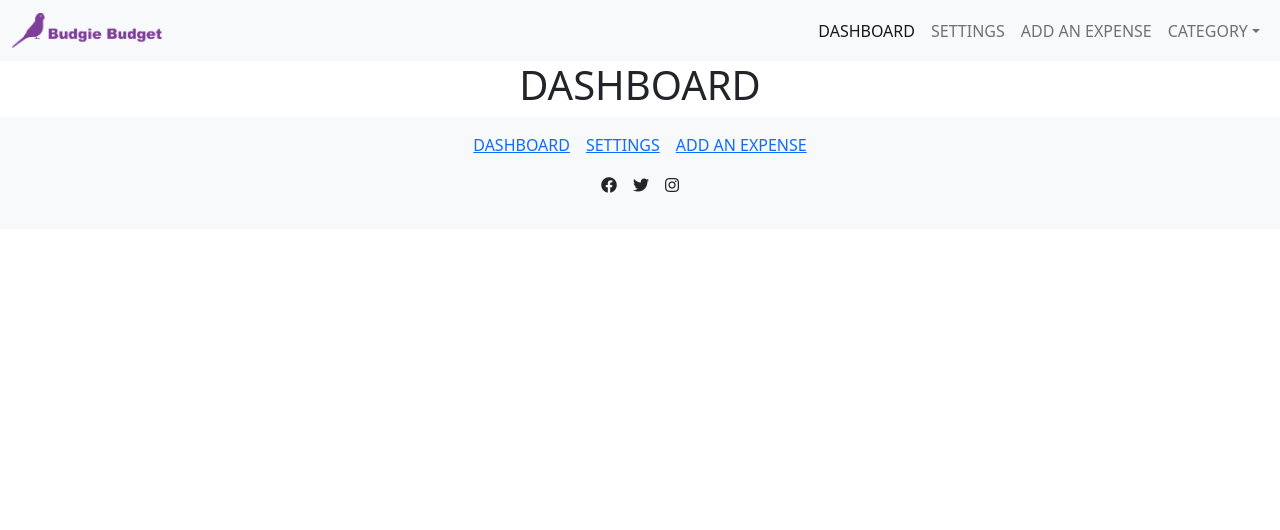
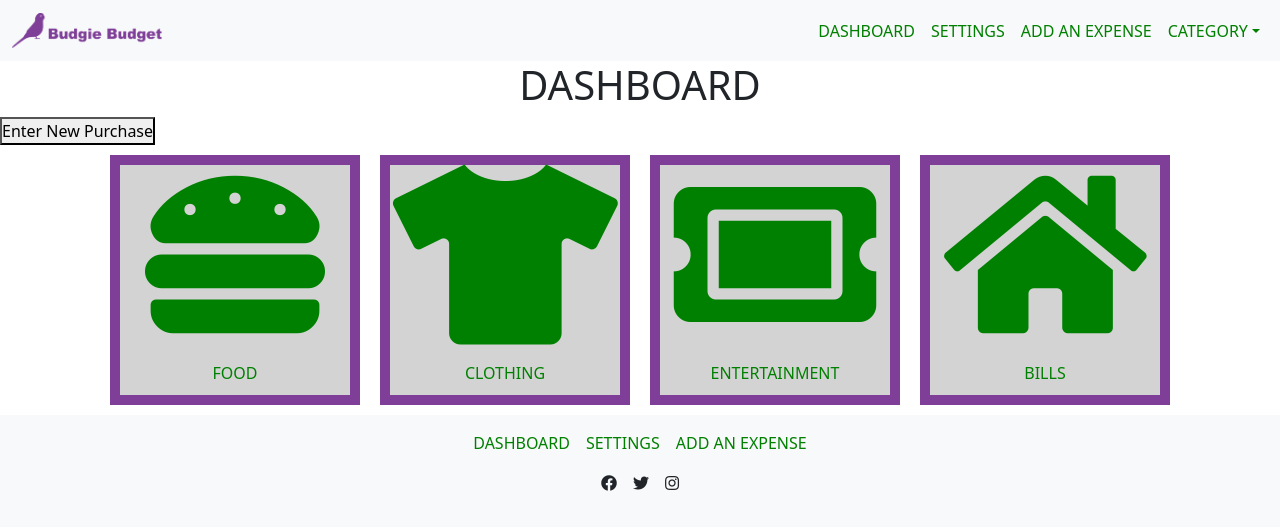
Before and after one commit to brigittaestelle/JavaScriptProject, a plain HTML site: page dashboard.html in a window 1280 px wide. Drawn offline with nearby package versions, Linux system fonts and the light colour scheme.

Commit message:
SettingsPage

```diff
--- a/dashboard.html
+++ b/dashboard.html
@@ -1,14 +1,25 @@
 <!DOCTYPE html>
 <html lang="en">
   <head>
-    <meta charset="UTF-8">
-    <meta http-equiv="X-UA-Compatible" content="IE=edge">
-    <meta name="viewport" content="width=device-width, initial-scale=1.0">
+    <meta charset="UTF-8" />
+    <meta http-equiv="X-UA-Compatible" content="IE=edge" />
+    <meta name="viewport" content="width=device-width, initial-scale=1.0" />
     <title>Group - JavaScript Project - Buddget Buddy</title>
-    <link rel="stylesheet" href="style.css">
-    <link href="https://cdn.jsdelivr.net/npm/bootstrap@5.0.2/dist/css/bootstrap.min.css" rel="stylesheet" integrity="sha384-EVSTQN3/azprG1Anm3QDgpJLIm9Nao0Yz1ztcQTwFspd3yD65VohhpuuCOmLASjC" crossorigin="anonymous">
+    <link rel="stylesheet" href="style.css" />
+    <link
+      href="https://cdn.jsdelivr.net/npm/bootstrap@5.0.2/dist/css/bootstrap.min.css"
+      rel="stylesheet"
+      integrity="sha384-EVSTQN3/azprG1Anm3QDgpJLIm9Nao0Yz1ztcQTwFspd3yD65VohhpuuCOmLASjC"
+      crossorigin="anonymous"
+    />
 
-    <link rel="stylesheet" href="https://cdnjs.cloudflare.com/ajax/libs/font-awesome/5.15.3/css/all.min.css" integrity="sha512-iBBXm8fW90+nuLcSKlbmrPcLa0OT92xO1BIsZ+ywDWZCvqsWgccV3gFoRBv0z+8dLJgyAHIhR35VZc2oM/gI1w==" crossorigin="anonymous" referrerpolicy="no-referrer" />
+    <link
+      rel="stylesheet"
+      href="https://cdnjs.cloudflare.com/ajax/libs/font-awesome/5.15.3/css/all.min.css"
+      integrity="sha512-iBBXm8fW90+nuLcSKlbmrPcLa0OT92xO1BIsZ+ywDWZCvqsWgccV3gFoRBv0z+8dLJgyAHIhR35VZc2oM/gI1w=="
+      crossorigin="anonymous"
+      referrerpolicy="no-referrer"
+    />
   </head>
   <body>
     <header>
@@ -34,7 +45,10 @@
           <div class="collapse navbar-collapse" id="navbarNav">
             <ul class="navbar-nav">
               <li class="nav-item">
-              <a class="nav-link active" aria-current="page" href="dashboard.html"
+                <a
+                  class="nav-link active"
+                  aria-current="page"
+                  href="dashboard.html"
                   >DASHBOARD</a
                 >
               </li>
@@ -45,11 +59,20 @@
                 <a class="nav-link" href="add_expense.html">ADD AN EXPENSE</a>
               </li>
               <li class="nav-item dropdown">
-              <a class="nav-link dropdown-toggle" href="#" id="navbarDropdown" role="button" data-bs-toggle="dropdown" aria-expanded="false">CATEGORY</a
+                <a
+                  class="nav-link dropdown-toggle"
+                  href="#"
+                  id="navbarDropdown"
+                  role="button"
+                  data-bs-toggle="dropdown"
+                  aria-expanded="false"
+                  >CATEGORY</a
                 >
                 <ul class="dropdown-menu" aria-labelledby="navbarDropdown">
                   <li class="dropdown-item">
-                  <a class="nav-link" href="entertainment.html">ENTERTAINMENT</a>
+                    <a class="nav-link" href="entertainment.html"
+                      >ENTERTAINMENT</a
+                    >
                   </li>
                   <li class="dropdown-item">
                     <a class="nav-link" href="bills.html">BILLS</a>
@@ -70,6 +93,44 @@
     <div class="container">
       <h1>DASHBOARD</h1>
     </div>
+    <button>Enter New Purchase</button>
+    <section class="boxes">
+      <div class="FoodSquare">
+        <p>
+          <a href="food.html">
+            <span><i class="fas fa-hamburger"></i></span>
+            <p>FOOD</p>
+          </a>
+        </p>
+      </div>
+      <div class="FoodSquare">
+        <p>
+          <a href="clothing.html">
+            <span><i class="fas fa-tshirt"></i></span>
+            <p>CLOTHING</p>
+          </a>
+        </p>
+      </div>
+
+      <div class="FoodSquare">
+        <p>
+          <a href="entertainment.html">
+            <span><i class="fas fa-ticket-alt"></i></span>
+            <p>ENTERTAINMENT</p>
+          </a>
+        </p>
+      </div>
+
+      <div class="FoodSquare">
+        <p class="Bills_style">
+          <a href="bills.html">
+            <span><i class="fas fa-home"></i></span>
+            <p>BILLS</p>
+          </a>
+        </p>
+      </div>
+    </section>
+
     <footer>
       <div class="footer_nav">
         <p><a href="dashboard.html">DASHBOARD</a></p>
@@ -82,7 +143,11 @@
         <p><i class="fab fa-instagram"></i></p>
       </div>
     </footer>
-    <script src="https://cdn.jsdelivr.net/npm/bootstrap@5.0.2/dist/js/bootstrap.bundle.min.js" integrity="sha384-MrcW6ZMFYlzcLA8Nl+NtUVF0sA7MsXsP1UyJoMp4YLEuNSfAP+JcXn/tWtIaxVXM" crossorigin="anonymous"></script>
+    <script
+      src="https://cdn.jsdelivr.net/npm/bootstrap@5.0.2/dist/js/bootstrap.bundle.min.js"
+      integrity="sha384-MrcW6ZMFYlzcLA8Nl+NtUVF0sA7MsXsP1UyJoMp4YLEuNSfAP+JcXn/tWtIaxVXM"
+      crossorigin="anonymous"
+    ></script>
     <script src="script.js"></script>
   </body>
 </html>
--- a/style.css
+++ b/style.css
@@ -1,4 +1,12 @@
-body,p,h1,h2,h3,form,label,input,button {
+body,
+p,
+h1,
+h2,
+h3,
+form,
+label,
+input,
+button {
   margin: 0;
   padding: 0;
 }
@@ -17,7 +25,6 @@ body {
 form {
   display: flex;
   flex-direction: column;
-
 }
 footer {
   display: flex;
@@ -29,7 +36,6 @@ footer {
 }
 footer p {
   margin-right: 1em;
-
 }
 footer p:last-child {
   margin-right: 0;
@@ -42,3 +48,28 @@ footer p:last-child {
   display: flex;
   justify-content: space-evenly;
 }
+
+.boxes {
+  display: flex;
+  justify-content: center;
+  flex-wrap: wrap;
+}
+
+.FoodSquare {
+  display: flex;
+  flex-direction: column;
+  align-items: center;
+  background-color: lightgrey;
+  height: 250px;
+  width: 250px;
+  border: solid 10px #7f3f98;
+  margin: 10px;
+}
+
+.fas {
+  font-size: 180px;
+}
+a {
+  text-decoration: none !important;
+  color: green !important;
+}
```
Also changed, not shown: settings.html (+61 -10 lines). Lines whose indentation alone changed are shown as unchanged.
